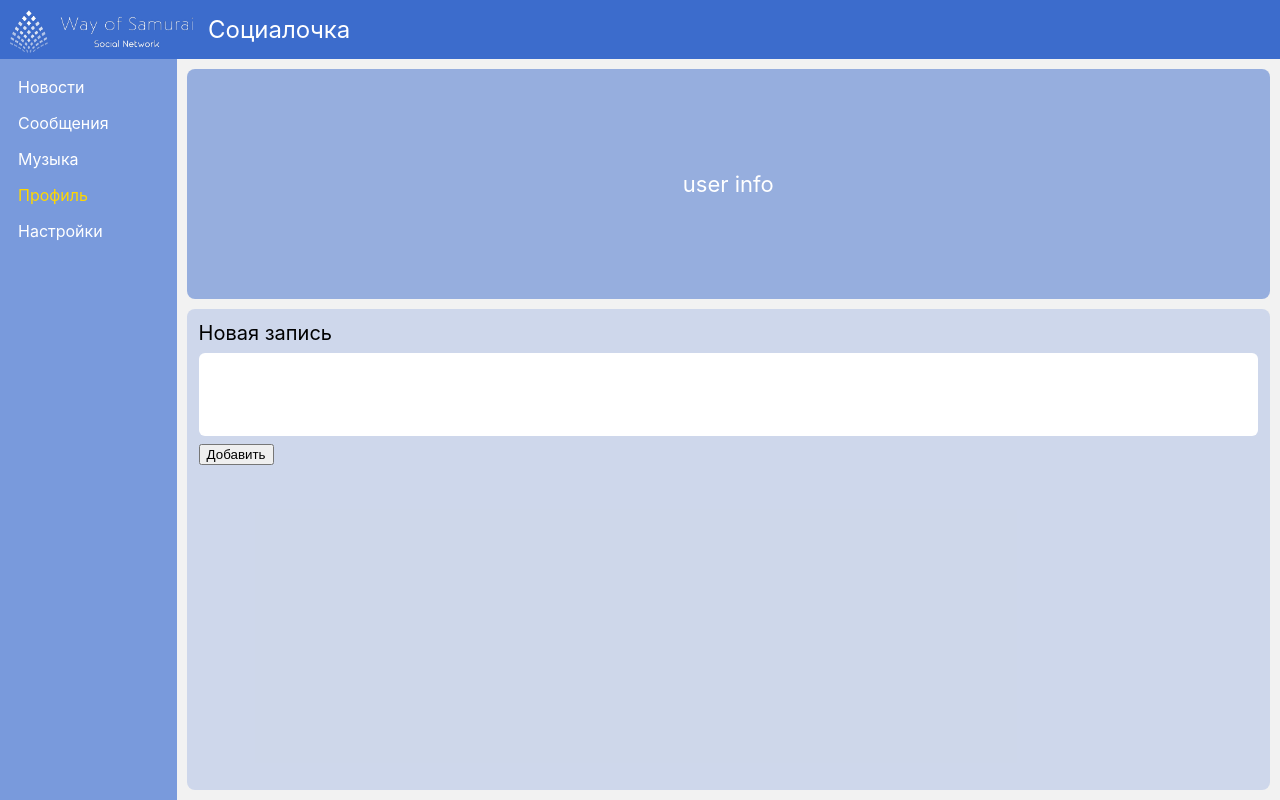
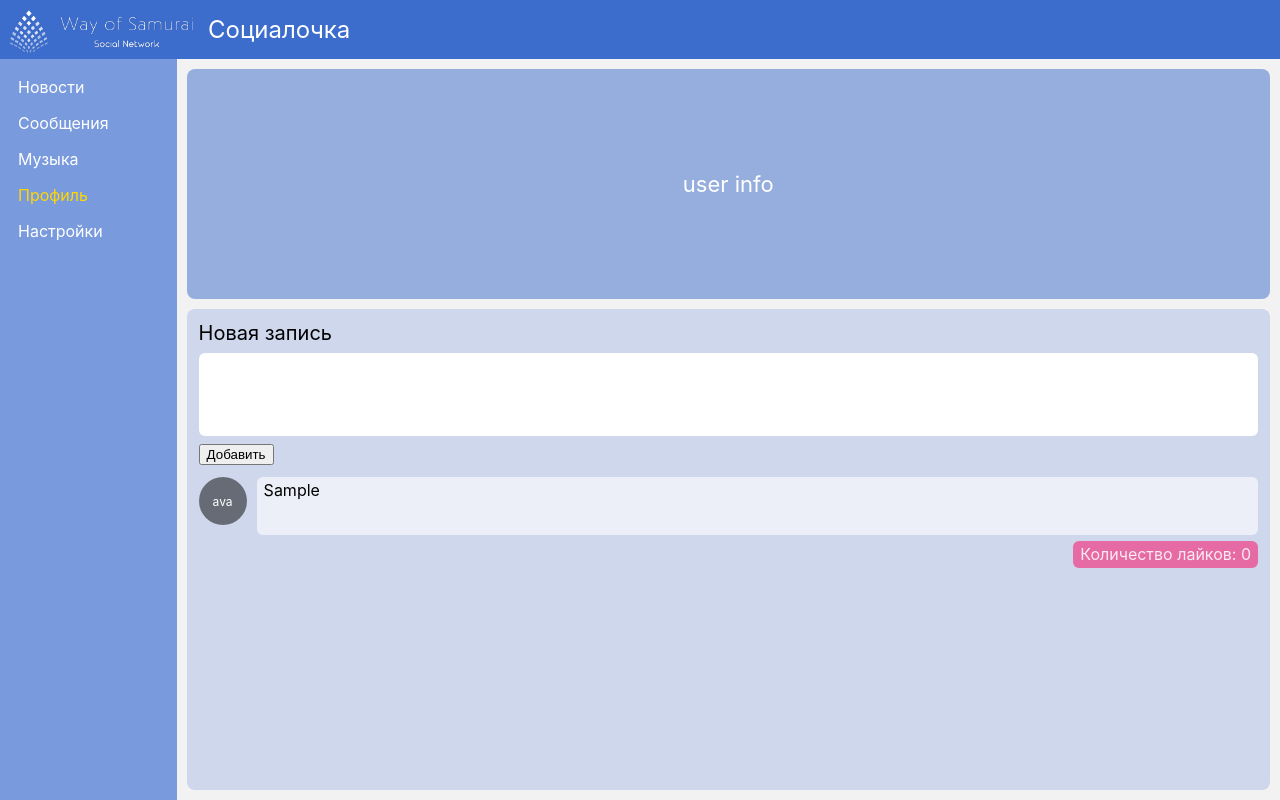
Before and after one commit to Treiol/way-of-samurai, a React (Create React App) app: page /profile in a window 1280 px wide. Both pictures are taken after typing "Sample" into the empty fields and a click on the button "Добавить". Built offline with nearby package versions, Linux system fonts and the light colour scheme.

Commit message:
added Post

```diff
--- a/src/App.js
+++ b/src/App.js
@@ -13,7 +13,7 @@ const App = (props) => {
       <div className="content-container">
         <Sidebar />
         <Route path="/." exact><Feed /></Route>
-        <Route path="/profile" exact><Profile addPost={props.addPost} /></Route>
+        <Route path="/profile" exact><Profile state={props.state} addPost={props.addPost} /></Route>
         <Route path="/dialogs" exact><Dialogs /></Route>
       </div>
     </div>
--- /dev/null
+++ b/src/components/Content/Profile/Post/Post.jsx
@@ -0,0 +1,15 @@
+import style from './Post.module.css';
+
+const Post = (props) => {
+  return (
+    <div className={style.post}>
+      <div className={style.messageContainer}>
+        <div className={style.userAvatar}><span>ava</span></div>
+        <div className={style.message}>{props.message}</div>
+      </div>
+      <div className={style.likesCount}>Количество лайков: {props.likesCount}</div>
+    </div>
+  );
+};
+
+export default Post;
--- /dev/null
+++ b/src/components/Content/Profile/Post/Post.module.css
@@ -0,0 +1,47 @@
+.post {
+  display:        inherit;
+  flex-direction: column;
+  margin:         0 0 12px 0;
+}
+
+.post:last-child {
+  margin: 0;
+}
+
+.post > .messageContainer {
+  display: inherit;
+}
+
+.post > .messageContainer > .userAvatar {
+  background:    #00000080;
+  border-radius: 24px;
+  color:         #FFFFFF;
+  display:       inherit;
+  font-size:     12px;
+  height:        48px;
+  margin:        0 10px 10px 0;
+  max-width:     48px;
+  min-width:     48px;
+  width:         48px;
+}
+
+.post > .messageContainer > .userAvatar > span {
+  height: fit-content;
+  margin: auto;
+}
+
+.post > .messageContainer > .message {
+  background:    #FFFFFF9E;
+  border-radius: 6px;
+  overflow-y:    visible;
+  padding:       3px 7px 4px 7px;
+  width:         100%;
+}
+
+.post > .likesCount {
+  background:    #FF005E80;
+  border-radius: 6px;
+  color:         #FFFFFFD9;
+  margin:        6px 0 0 auto;
+  padding:       3px 7px 4px 7px;
+}
--- a/src/components/Content/Profile/Profile.jsx
+++ b/src/components/Content/Profile/Profile.jsx
@@ -1,5 +1,6 @@
 import { createRef } from 'react';
 import style from './Profile.module.css';
+import Post  from './Post/Post';
 
 const Profile = (props) => {
   // ---------------------------------------------------
@@ -8,6 +9,9 @@ const Profile = (props) => {
     textareaPost.current.value = '';
   };
   // ---------------------------------------------------
+  const posts = props.state.profileData.posts.map(
+    (post) => <Post message={post.message} likesCount={post.likesCount} />
+  );
   const textareaPost = createRef();
   return (
     <div className={`content ${style.content} ${style.profile}`}>
@@ -18,7 +22,7 @@ const Profile = (props) => {
           <textarea ref={textareaPost}></textarea>
           <input type="button" value="Добавить" onClick={addPostClick} />
         </div>
-        <div></div>
+        <div className={style.postList}>{posts}</div>
       </div>
     </div>
   );
--- a/src/components/Content/Profile/Profile.module.css
+++ b/src/components/Content/Profile/Profile.module.css
@@ -32,9 +32,9 @@
   display:        inherit;
   flex-direction: column;
   height:         144px;
+  margin:         12px;
   max-height:     144px;
   min-height:     144px;
-  padding:        12px;
 }
 
 .content.profile > .userPosts > .postForm > h1 {
@@ -57,3 +57,12 @@
 .content.profile > .userPosts > .postForm > input {
   margin: 0 auto 0 0;
 }
+
+.content.profile > .userPosts > .postList {
+  display:        inherit;
+  flex-direction: column;
+  justify-items:  start;
+  height:         100%;
+  margin:         0 12px 12px 12px;
+  overflow-y:     auto;
+}
--- a/src/index.js
+++ b/src/index.js
@@ -1,19 +1,4 @@
-import React from 'react';
-import ReactDOM from 'react-dom';
-import { BrowserRouter } from 'react-router-dom';
-import './index.css';
-import App from './App';
-import reportWebVitals from './reportWebVitals';
 import state, { addPost } from './redux/state'
+import { rerenderEntireTree } from './render';
 
-ReactDOM.render(
-  <React.StrictMode><BrowserRouter>
-    <App state={state} addPost={addPost} />
-  </BrowserRouter></React.StrictMode>,
-  document.getElementById('root')
-);
-
-// If you want to start measuring performance in your app, pass a function
-// to log results (for example: reportWebVitals(console.log))
-// or send to an analytics endpoint. Learn more: https://bit.ly/CRA-vitals
-reportWebVitals();
+rerenderEntireTree(state, addPost);
--- a/src/redux/state.js
+++ b/src/redux/state.js
@@ -1,3 +1,5 @@
+import { rerenderEntireTree } from '../render';
+
 const state = {
   dialogsData: { },
   feedData:    { },
@@ -10,7 +12,8 @@ export const addPost = (message) => {
   const newPost = {
     id: state.profileData.posts.length + 1, message, likesCount: 0
   };
-  state.profileData.posts.push(newPost);
+  state.profileData.posts.unshift(newPost);
+  rerenderEntireTree(state, addPost);
 };
 
 export default state;
--- /dev/null
+++ b/src/render.js
@@ -0,0 +1,14 @@
+import React from 'react';
+import ReactDOM from 'react-dom';
+import { BrowserRouter } from 'react-router-dom';
+import './index.css';
+import App from './App';
+
+export const rerenderEntireTree = (state, addPost) => {
+  ReactDOM.render(
+    <React.StrictMode><BrowserRouter>
+      <App state={state} addPost={addPost} />
+    </BrowserRouter></React.StrictMode>,
+    document.getElementById('root')
+  );
+};
```
